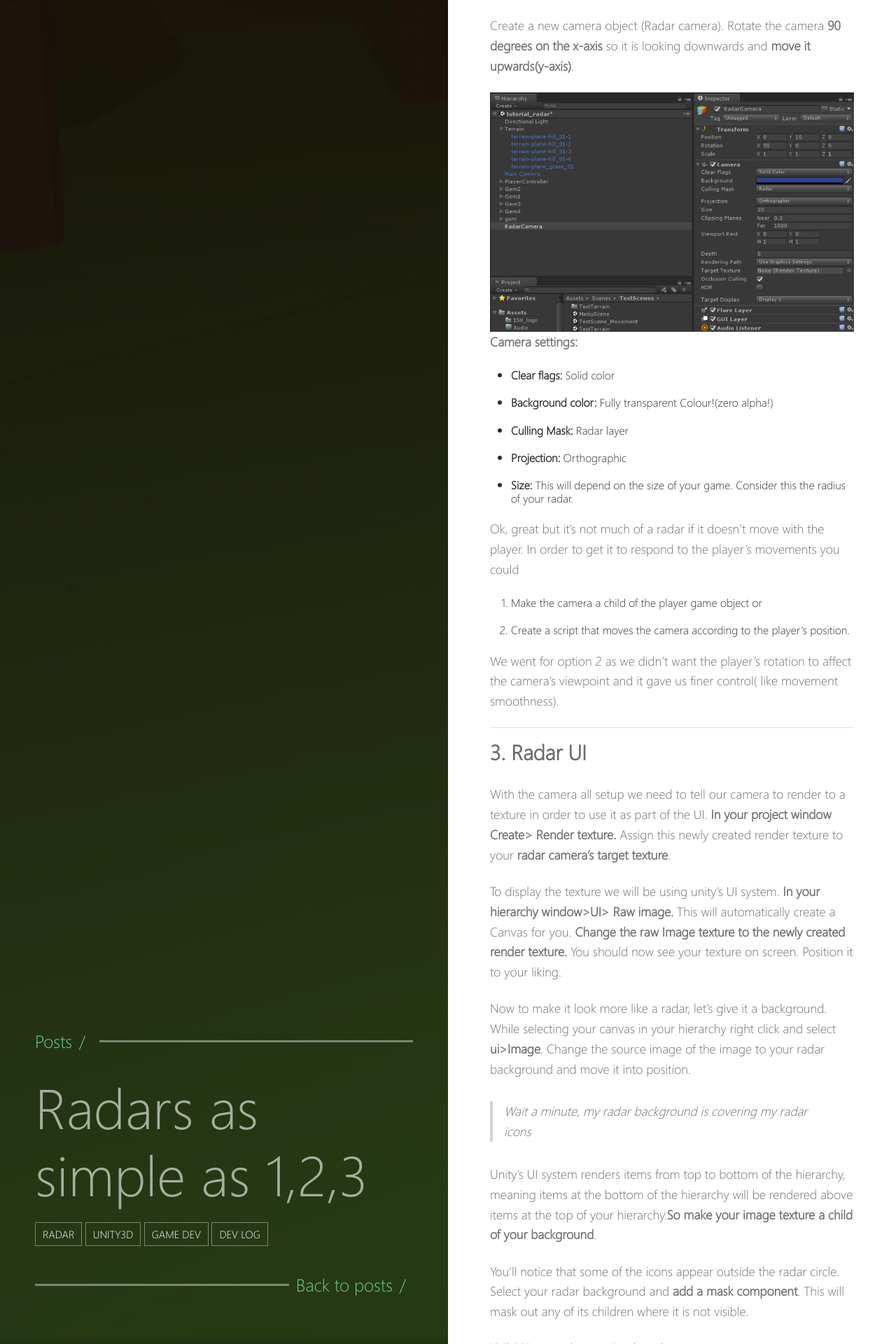
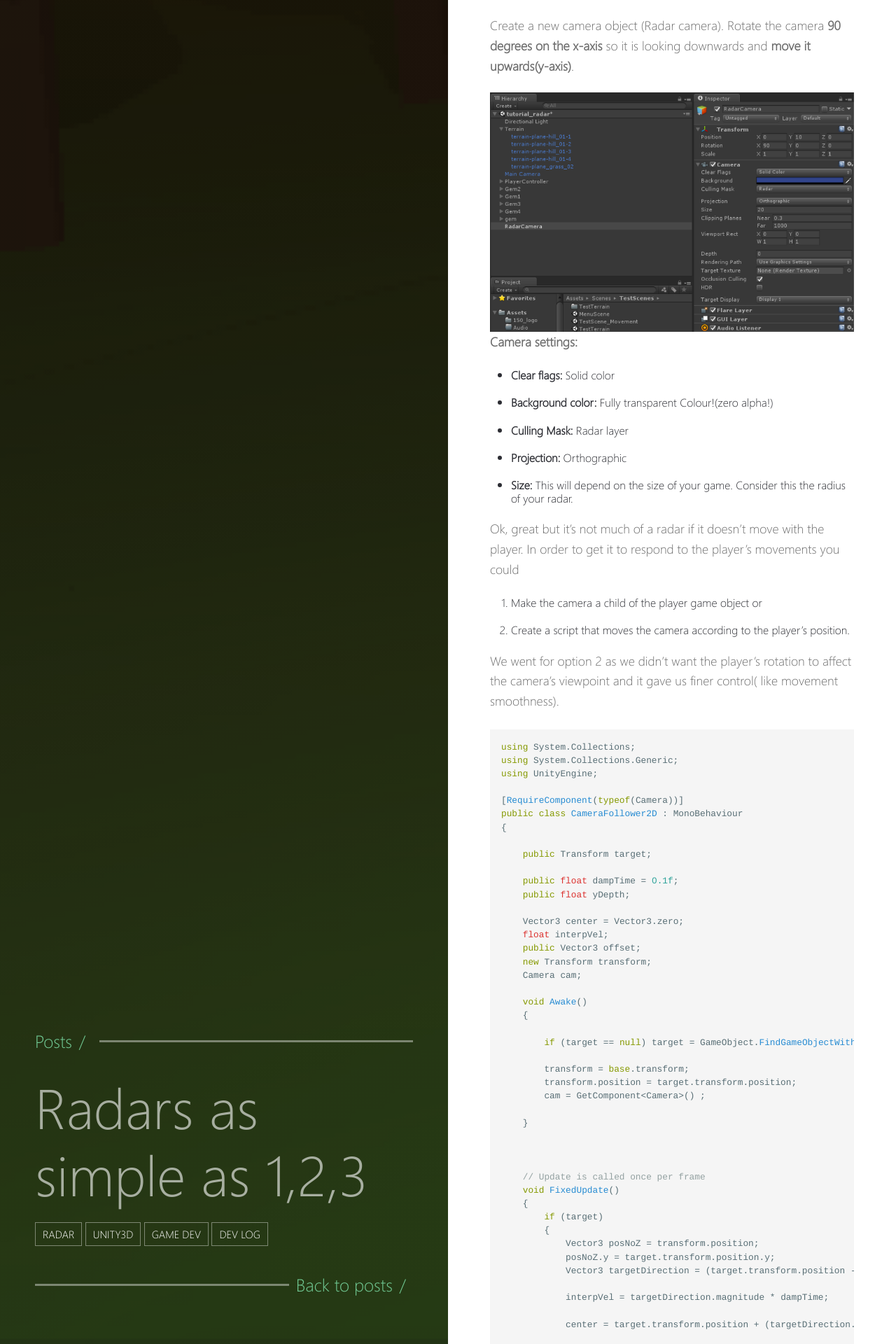
Before and after one commit to lulitd/can-150, a Jekyll site: the page built from docs/_posts/2017-04-21-dev-log-radar-tut.md, in a window 1280 px wide. Shown: the part 3080-5000 px from the top of the page at 70% size. Built offline with Jekyll 4.4.1, drawn with Linux system fonts in a browser that asks for light colours; some of the changed text lies outside the part shown.

Commit message:
testing syntax highlighting

```diff
--- a/docs/_posts/2017-04-21-dev-log-radar-tut.md
+++ b/docs/_posts/2017-04-21-dev-log-radar-tut.md
@@ -67,6 +67,65 @@ Ok, great but it's not much of a radar if it doesn’t move with the player. In
 
 We went for option 2 as we didn’t want the player’s rotation to affect the camera’s viewpoint and it gave us finer control( like movement smoothness).
 
+{% highlight csharp %}
+
+using System.Collections;
+using System.Collections.Generic;
+using UnityEngine;
+
+[RequireComponent(typeof(Camera))]
+public class CameraFollower2D : MonoBehaviour
+{
+
+    public Transform target;
+
+    public float dampTime = 0.1f;
+    public float yDepth;
+
+    Vector3 center = Vector3.zero;
+    float interpVel;
+    public Vector3 offset;
+    new Transform transform;
+    Camera cam;
+
+    void Awake()
+    {
+
+        if (target == null) target = GameObject.FindGameObjectWithTag("Player").transform;
+
+        transform = base.transform;
+        transform.position = target.transform.position;
+        cam = GetComponent<Camera>() ;
+
+    }
+
+
+
+    // Update is called once per frame
+    void FixedUpdate()
+    {
+        if (target)
+        {
+            Vector3 posNoZ = transform.position;
+            posNoZ.y = target.transform.position.y;
+            Vector3 targetDirection = (target.transform.position - posNoZ);
+
+            interpVel = targetDirection.magnitude * dampTime;
+
+            center = target.transform.position + (targetDirection.normalized * interpVel * Time.deltaTime);
+
+            Vector3 newPos = Vector3.Lerp(transform.position, center + offset, 0.25f);
+            newPos.y = yDepth;
+            transform.position = newPos;
+
+
+        }
+    }
+}
+
+{% endhighlight %}
+
+
 ----
 ## 3. Radar UI
 With the camera all setup we need to tell our camera to render to a texture in order to use it as part of the UI. **In your project window Create> Render texture.**  Assign this newly created render texture to your **radar camera’s target texture**.
```
